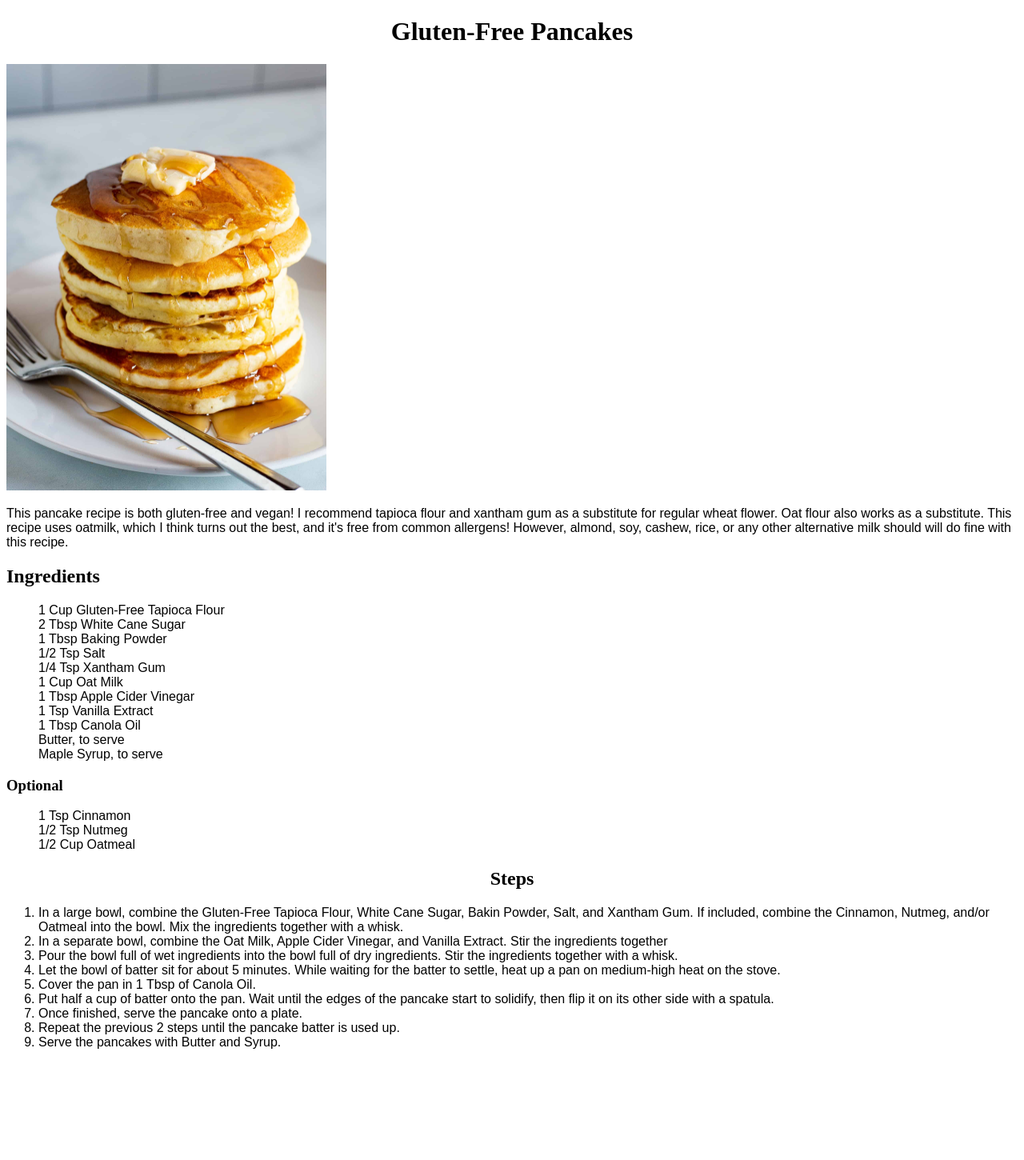
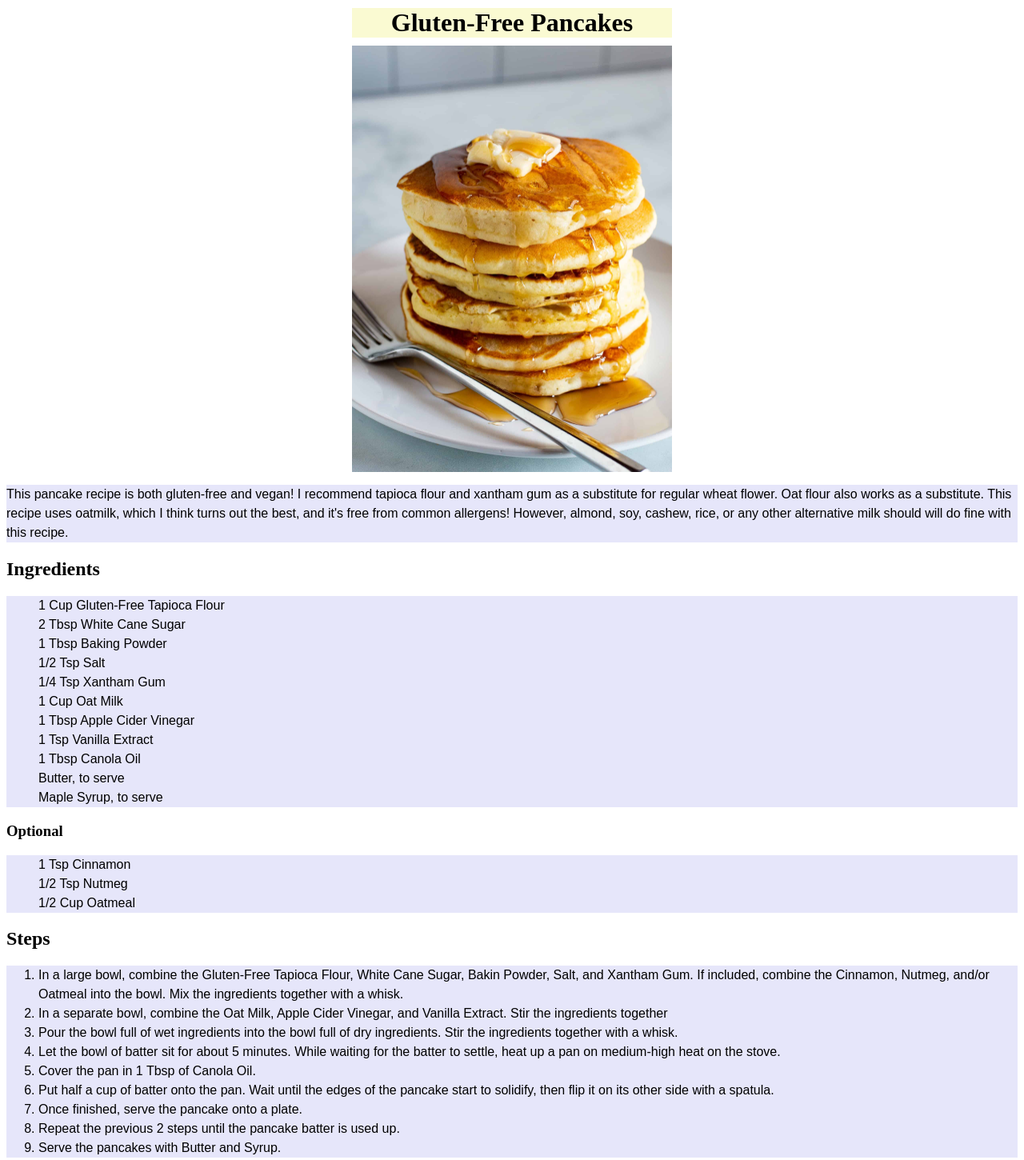
Before and after one commit to werue/odin-recipes, a plain HTML site: page recipes/gf-pancakes.html in a window 1280 px wide. Shown: the whole page at 80% size. Before the commit the page ends 1328 px from the top, so only its background shows below. Drawn offline with Linux system fonts and the light colour scheme.

Commit message:
Add CSS type selectors, Remove Class selectors
- Remove most previous CSS class selectors
- Add CSS type selectors
- Add background colors
- Add h1 width
- Add image margin and display:block

```diff
--- a/recipes/gf-pancakes.html
+++ b/recipes/gf-pancakes.html
@@ -8,12 +8,12 @@
     </head>
 
     <body>
-        <h1 class="centerText">Gluten-Free Pancakes</h1>
+        <h1>Gluten-Free Pancakes</h1>
 
-        <img  width=400px class="pancakeImg" src="../img/pancakes.png"
+        <img  width=400px class="pancakeImg dishpic" src="../img/pancakes.png"
         alt="A stack of pancakes covered in syrup with a square of butter on top">
 
-        <p class="sans-serif">
+        <p>
             This pancake recipe is both gluten-free and vegan!
             I recommend tapioca flour and xantham gum as a substitute for regular wheat flower.
             Oat flour also works as a substitute.
@@ -23,7 +23,7 @@
 
         <h2 >Ingredients</h2>
 
-        <ul class="sans-serif">
+        <ul>
             <li>1 Cup Gluten-Free Tapioca Flour</li>
             <li>2 Tbsp White Cane Sugar</li>
             <li>1 Tbsp Baking Powder</li>
@@ -39,14 +39,14 @@
 
         <h3 >Optional</h3>
 
-        <ul class="sans-serif">
+        <ul>
             <li>1 Tsp Cinnamon</li>
             <li>1/2 Tsp Nutmeg</li>
             <li>1/2 Cup Oatmeal</li>
         </ul>
 
-        <h2 class="centerText">Steps</h2>
-        <ol class="sans-serif">
+        <h2>Steps</h2>
+        <ol>
             <li>
                 In a large bowl, combine the Gluten-Free Tapioca Flour, White Cane Sugar, Bakin Powder, Salt, and Xantham Gum.
                 If included, combine the Cinnamon, Nutmeg, and/or Oatmeal into the bowl.
--- a/styles.css
+++ b/styles.css
@@ -1,21 +1,41 @@
+h1{
+    width:400px;
+    margin:10px auto;
+    background-color:lightgoldenrodyellow;
+}
+
 ul li{
     list-style-type: none;
+}
+
+h1, .nav{
+    text-align:center;
+}
+
+p,ol,ul{
+    font-family:Arial, Helvetica, sans-serif;
+    line-height:1.5rem;
+    background-color:lavender;
+}
+
+
+
+.nav{
+    margin:auto;
+    padding:10px;
+    width:200px;
+}
+
+.dishpic{
+    margin:auto;
+    display:block;
+}
+
+.dishDesc{
+    width:
 }
 
 .pancakeImg{
     width:400px;
     height:auto;
 }
-
-.nav{
-    margin:0;
-    padding:0;
-}
-
-.centerText{
-    text-align:center;
-}
-
-.sans-serif{
-    font-family:Arial, Helvetica, sans-serif;
-}
```
Also changed, not shown: index.html (+2 -2 lines), recipes/mushroom-scramble.html (+3 -3 lines), recipes/tuna-and-rice.html (+3 -3 lines).
